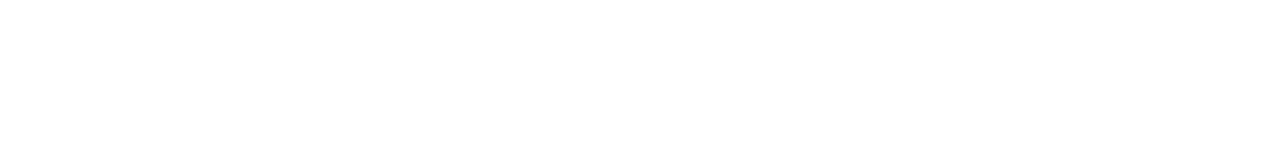
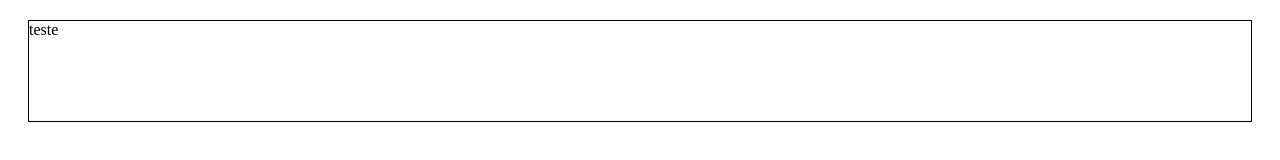
Before and after one commit to flimadesign/hotsiteportalescola, a website: page index.html in a window 1280 px wide. Drawn offline with Linux system fonts and the light colour scheme.

Commit message:
commands

```diff
--- a/index.html
+++ b/index.html
@@ -2,9 +2,15 @@
 <html>
 <head>
 	<title>Portal Escola</title>
+	<link rel="stylesheet" type="text/css" href="./dist/style.css">
 	<meta charset="utf-8">
 </head>
 <body>
 
+	<div id="app">
+		teste
+	</div>
+
+<script src="./dist/script.js"></script>
 </body>
 </html>
--- /dev/null
+++ b/src/js/parallax.js
@@ -0,0 +1 @@
+console.log('teste');
--- /dev/null
+++ b/src/sass/style.scss
@@ -0,0 +1,9 @@
+body {
+	padding: 0;
+}
+
+#app {
+	border: 1px solid #000;
+	height: 100px;
+	margin: 20px;
+}
```
Also changed, not shown: package.json (added, +25 -0 lines), .babelrc (added), README.md (added), dist/script.js (added), dist/style.css (added), 1 other file.
